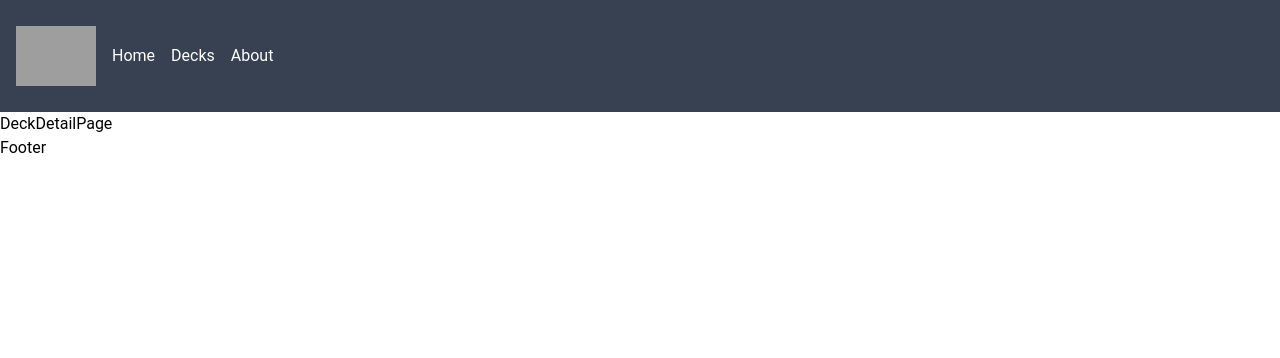
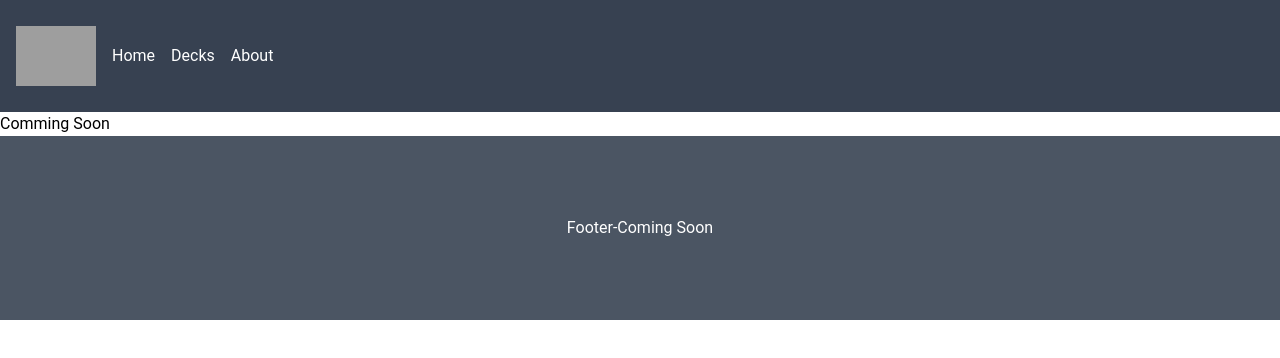
Before and after one commit to Pocketsdk/Commander-Tracker, a React (Vite) app in the folder my-mtg-tracker/: page /deckdetail/1 in a window 1280 px wide. Shown: the top 358 px of the page. Built offline with nearby package versions, Linux system fonts and the light colour scheme; grey boxes are pictures that could not be loaded.

Commit message:
Renamed RecentDecks to DeckCards for clarity. added placeholder for full deck list and modified footer formating.

```diff
--- a/my-mtg-tracker/src/App.tsx
+++ b/my-mtg-tracker/src/App.tsx
@@ -7,11 +7,13 @@
 import MainLayout from "./Layouts/MainLayout";
 import HomePage from "./Pages/HomePage";
 import DeckDetailPage from "./Pages/DeckDetailPage";
+import DecksPage from "./Pages/DecksPage";
 
 const router = createBrowserRouter(
   createRoutesFromElements(
     <Route path="/" element={<MainLayout />}>
       <Route index element={<HomePage />} />
+      <Route path="/decks" element={<DecksPage />} />
       <Route path="/deckdetail/:id" element={<DeckDetailPage />} />
     </Route>
   )
--- a/my-mtg-tracker/src/Layouts/MainLayout.tsx
+++ b/my-mtg-tracker/src/Layouts/MainLayout.tsx
@@ -1,4 +1,3 @@
-import React from "react";
 import { Outlet } from "react-router-dom";
 import NavBar from "../components/NavBar";
 import Footer from "../components/Footer";
--- a/my-mtg-tracker/src/Pages/DeckDetailPage.tsx
+++ b/my-mtg-tracker/src/Pages/DeckDetailPage.tsx
@@ -1,7 +1,7 @@
-import React from "react";
+import DeckCards from "../components/DeckCards";
 
 const DeckDetailPage = () => {
-  return <div>DeckDetailPage</div>;
+  return <h1>Comming Soon</h1>;
 };
 
 export default DeckDetailPage;
--- /dev/null
+++ b/my-mtg-tracker/src/Pages/DecksPage.tsx
@@ -0,0 +1,11 @@
+import DeckCards from "../Components/DeckCards";
+
+const DecksPage = () => {
+  return (
+    <>
+      <DeckCards />
+    </>
+  );
+};
+
+export default DecksPage;
--- a/my-mtg-tracker/src/Pages/HomePage.tsx
+++ b/my-mtg-tracker/src/Pages/HomePage.tsx
@@ -1,13 +1,12 @@
-import React from "react";
 import Hero from "../components/Hero";
-import RecentDecks from "../components/RecentDecks";
+import DeckCards from "../components/DeckCards";
 import DeckList from "../components/DeckList";
 
 const HomePage = () => {
   return (
     <>
       <Hero />
-      <RecentDecks />
+      <DeckCards />
       <DeckList />
     </>
   );
--- a/my-mtg-tracker/src/components/RecentDecks.tsx
+++ b/my-mtg-tracker/src/components/DeckCards.tsx
@@ -6,7 +6,7 @@
   deck: (typeof Deck)[];
 }
 
-const RecentDecks = () => {
+const deckCards = () => {
   const recentDecks = testData.slice(0, 3);
 
   return (
@@ -37,4 +37,4 @@
   );
 };
 
-export default RecentDecks;
+export default deckCards;
--- a/my-mtg-tracker/src/components/DeckList.tsx
+++ b/my-mtg-tracker/src/components/DeckList.tsx
@@ -1,5 +1,4 @@
 import testData from "./testData.json";
-import { Link } from "react-router-dom";
 
 const DeckList = () => {
   const deckList = testData;
--- a/my-mtg-tracker/src/components/Footer.tsx
+++ b/my-mtg-tracker/src/components/Footer.tsx
@@ -1,7 +1,11 @@
-import React from "react";
-
 const Footer = () => {
-  return <div>Footer</div>;
+  return (
+    <section className="bg-gray-600 py-20">
+      <div className="max-w-7xl mx-auto px-4 sm:px-6 lg:px-8 flex flex-col items-center">
+        <div className="text-center text-white">Footer-Coming Soon</div>
+      </div>
+    </section>
+  );
 };
 
 export default Footer;
--- a/my-mtg-tracker/src/components/NavBar.tsx
+++ b/my-mtg-tracker/src/components/NavBar.tsx
@@ -1,20 +1,22 @@
+import { Link } from "react-router-dom";
+
 const NavBar = () => {
   return (
     <nav className="bg-gray-700 p-4">
       <ul className="text-white flex space-x-4 items-center">
         <li className="size-20 content-center">
-          <a href="/">
+          <Link to="/">
             <img src="src\assets\PDKLogo-cropped.png" />
-          </a>
+          </Link>
         </li>
         <li className="hover:text-orange-600">
-          <a href="/">Home</a>
+          <Link to="/">Home</Link>
         </li>
         <li className="hover:text-orange-600">
-          <a href="#decks">Decks</a>
+          <Link to="decks">Decks</Link>
         </li>
         <li className="hover:text-orange-600">
-          <a href="#about">About</a>
+          <Link to="about">About</Link>
         </li>
       </ul>
     </nav>
```
